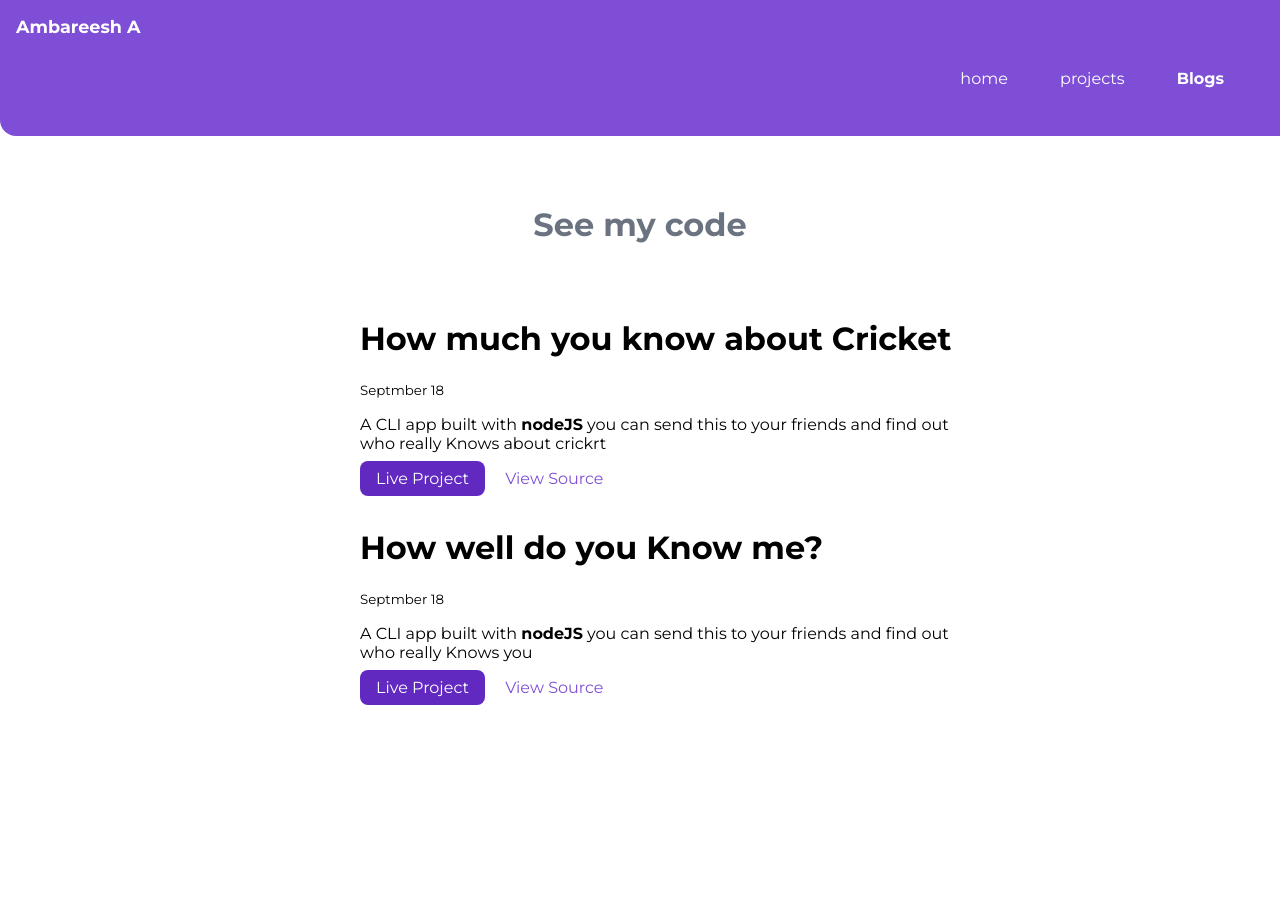
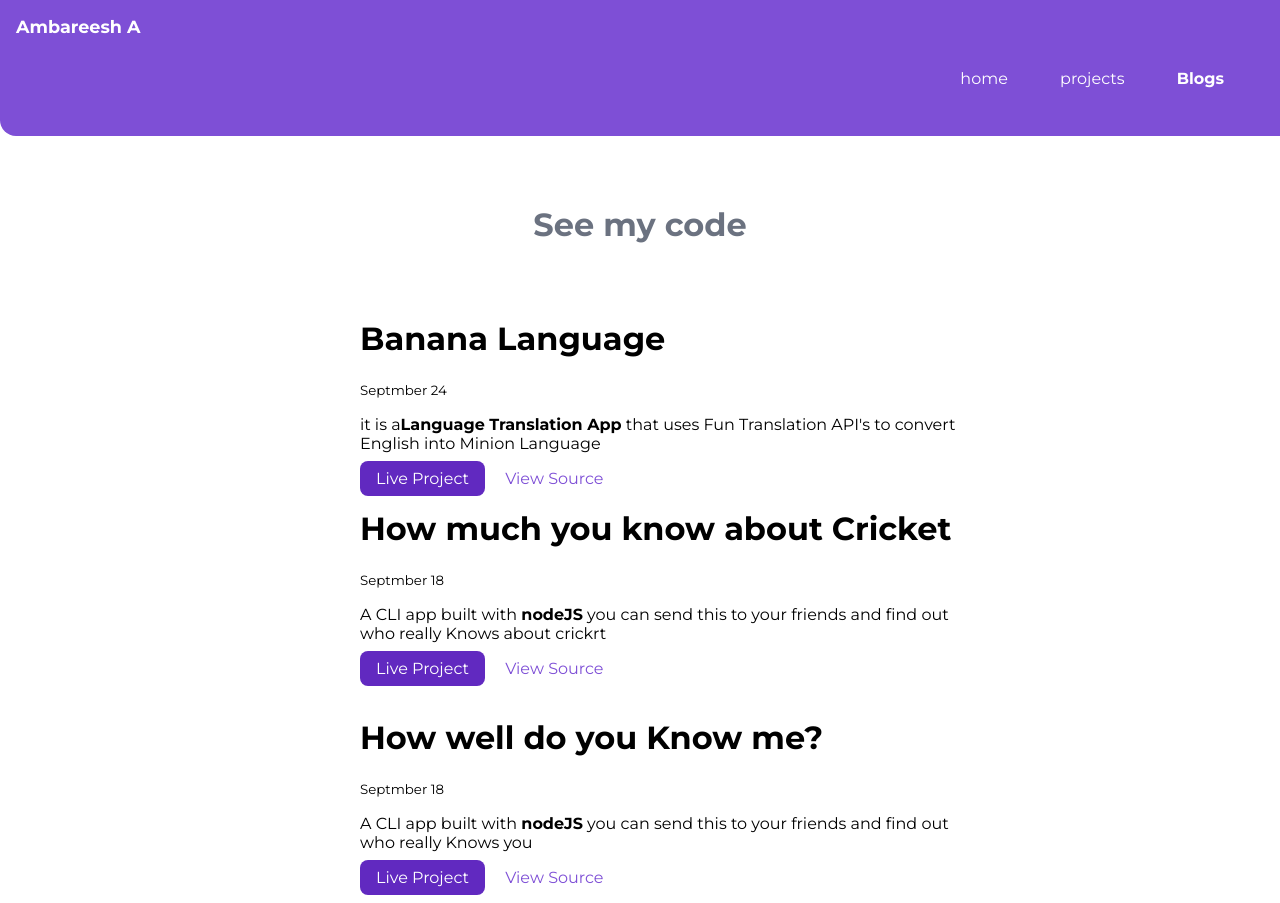
Before and after one commit to Ambareesh17/Ambareesh-portfolio, a plain HTML site: page projects.html in a window 1280 px wide. Before the commit the page ends 800 px from the top, so only its background shows below. Drawn offline with Linux system fonts and the light colour scheme.

Commit message:
banana speak

```diff
--- a/projects.html
+++ b/projects.html
@@ -28,6 +28,16 @@
         </header>
     <ul class="list-non-bullet">
         <li>
+            <div class="container container-center">
+               <h1>Banana Language</h1>
+               <small>Septmber 24</small>
+               <p>it is a<strong>Language Translation App</strong> that uses Fun Translation API's
+                to convert English into Minion Language</p>
+               <a class="link link-primary" href="https://banana-speakapp.netlify.app/">Live Project</a>
+               <a class="link link-secondary" href="Ambareesh17/banana-speakapp">View Source</a>
+            </div>
+         </li>
+        <li>
            <div class="container container-center">
               <h1>How much you know about Cricket</h1>
               <small>Septmber 18</small>
```
